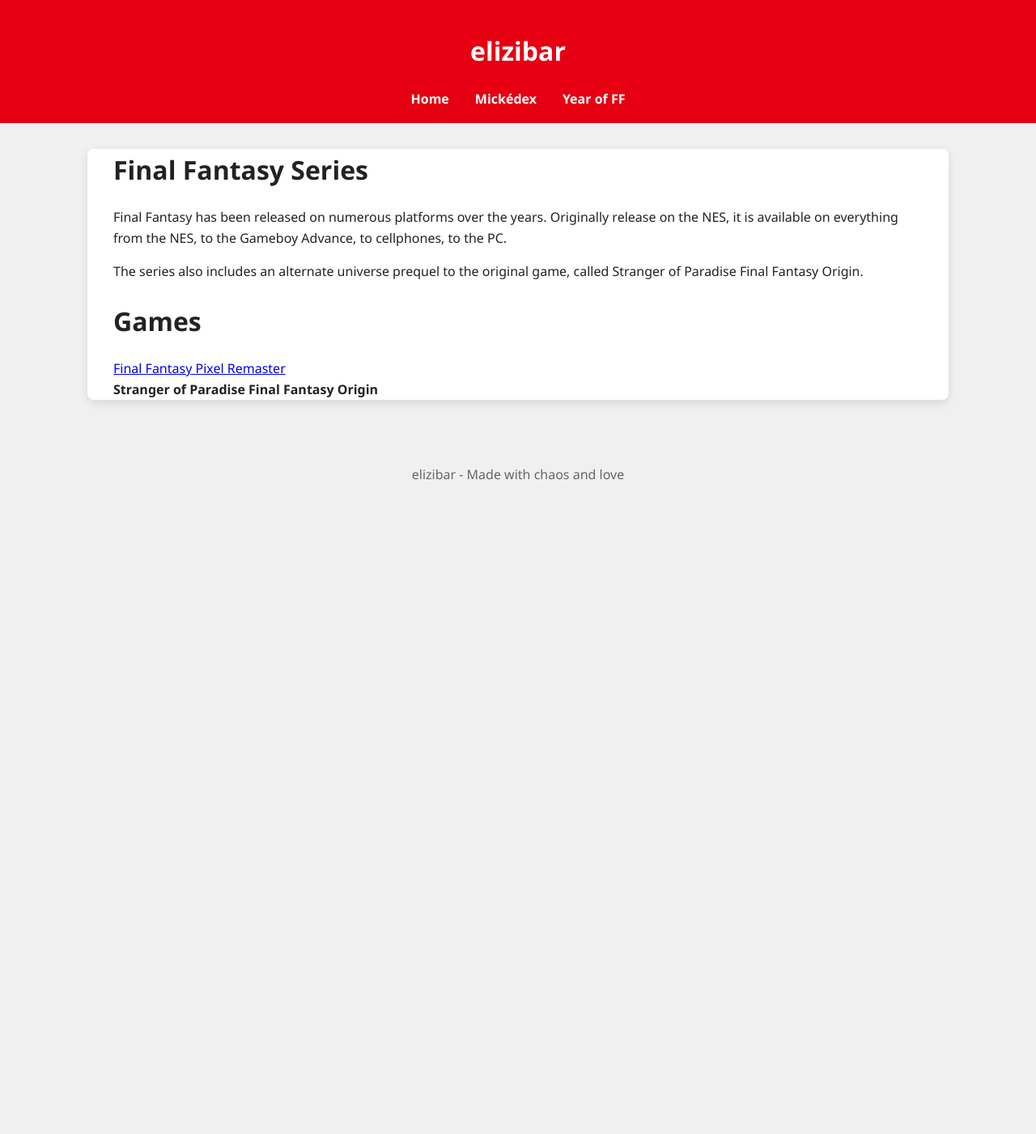
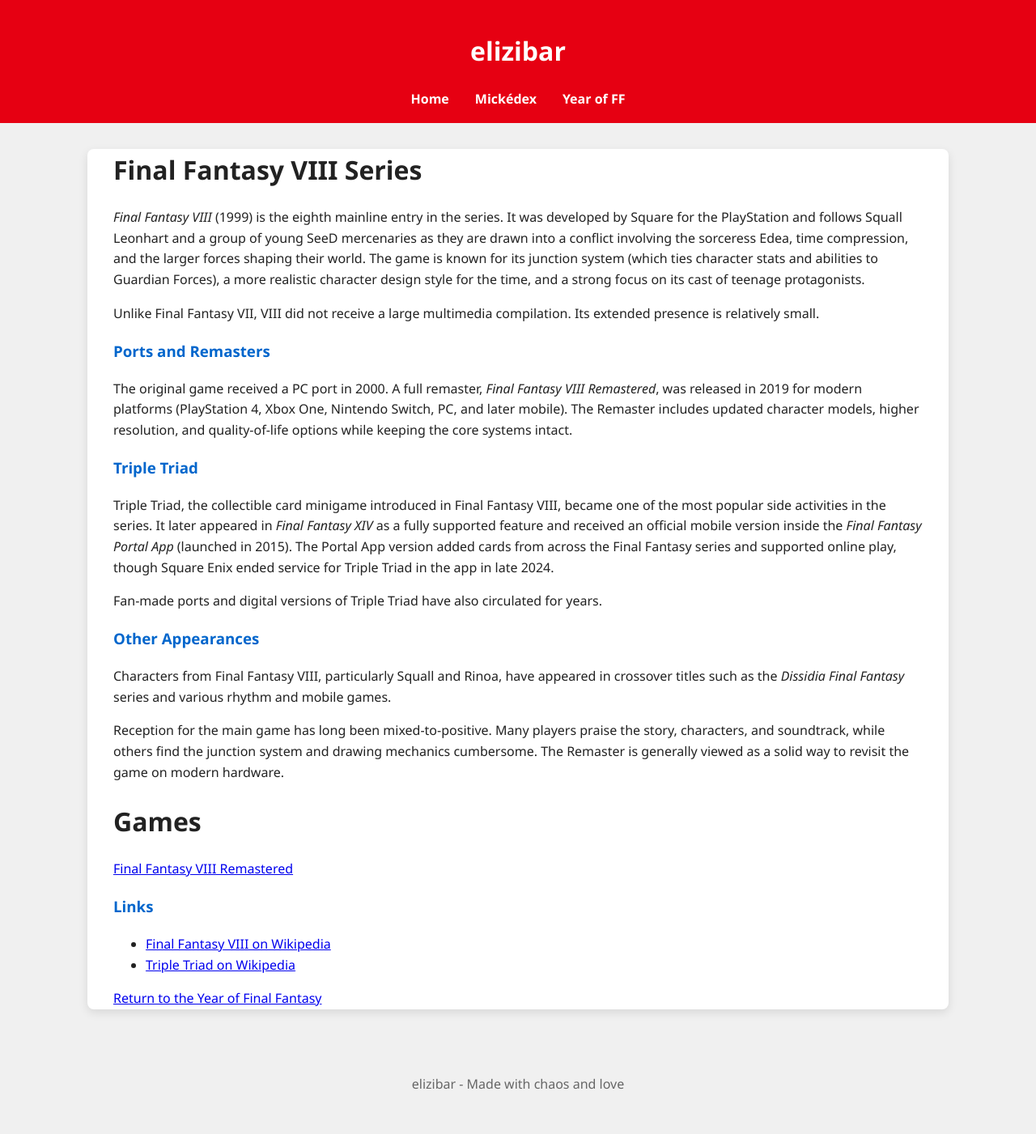
Before and after one commit to elizibar/elizibar.github.io, a Jekyll site: the page built from yearoffinalfantasy/Series/ff8series.md, in a window 1280 px wide. Shown: the whole page at 81% size. Built offline with Jekyll 4.4.1, drawn with Linux system fonts in a browser that asks for light colours; before the commit the page ends 900 px from its top, so only the background shows below that.

Commit message:
Update ff8series.md

```diff
--- a/yearoffinalfantasy/Series/ff8series.md
+++ b/yearoffinalfantasy/Series/ff8series.md
@@ -1,15 +1,38 @@
 ---
-title: Final Fantasy Series
+title: Final Fantasy VIII Series
 layout: default
 permalink: /yearoffinalfantasy/ff8series/
 ---
 
-# Final Fantasy Series
+# Final Fantasy VIII Series
 
-Final Fantasy has been released on numerous platforms over the years.  Originally release on the NES, it is available on everything from the NES, to the Gameboy Advance, to cellphones, to the PC.
+*Final Fantasy VIII* (1999) is the eighth mainline entry in the series. It was developed by Square for the PlayStation and follows Squall Leonhart and a group of young SeeD mercenaries as they are drawn into a conflict involving the sorceress Edea, time compression, and the larger forces shaping their world. The game is known for its junction system (which ties character stats and abilities to Guardian Forces), a more realistic character design style for the time, and a strong focus on its cast of teenage protagonists.
 
-The series also includes an alternate universe prequel to the original game, called Stranger of Paradise Final Fantasy Origin.
+Unlike Final Fantasy VII, VIII did not receive a large multimedia compilation. Its extended presence is relatively small.
+
+### Ports and Remasters
+
+The original game received a PC port in 2000. A full remaster, *Final Fantasy VIII Remastered*, was released in 2019 for modern platforms (PlayStation 4, Xbox One, Nintendo Switch, PC, and later mobile). The Remaster includes updated character models, higher resolution, and quality-of-life options while keeping the core systems intact.
+
+### Triple Triad
+
+Triple Triad, the collectible card minigame introduced in Final Fantasy VIII, became one of the most popular side activities in the series. It later appeared in *Final Fantasy XIV* as a fully supported feature and received an official mobile version inside the *Final Fantasy Portal App* (launched in 2015). The Portal App version added cards from across the Final Fantasy series and supported online play, though Square Enix ended service for Triple Triad in the app in late 2024.
+
+Fan-made ports and digital versions of Triple Triad have also circulated for years.
+
+### Other Appearances
+
+Characters from Final Fantasy VIII, particularly Squall and Rinoa, have appeared in crossover titles such as the *Dissidia Final Fantasy* series and various rhythm and mobile games.
+
+Reception for the main game has long been mixed-to-positive. Many players praise the story, characters, and soundtrack, while others find the junction system and drawing mechanics cumbersome. The Remaster is generally viewed as a solid way to revisit the game on modern hardware.
 
 # Games
-[Final Fantasy Pixel Remaster](/yearoffinalfantasy/ff1pr/)
-**Stranger of Paradise Final Fantasy Origin**
+
+[Final Fantasy VIII Remastered](/yearoffinalfantasy/ff8/)
+
+### Links
+
+- [Final Fantasy VIII on Wikipedia](https://en.wikipedia.org/wiki/Final_Fantasy_VIII)
+- [Triple Triad on Wikipedia](https://en.wikipedia.org/wiki/Triple_Triad)
+
+[Return to the Year of Final Fantasy](/yearoffinalfantasy/)
```
